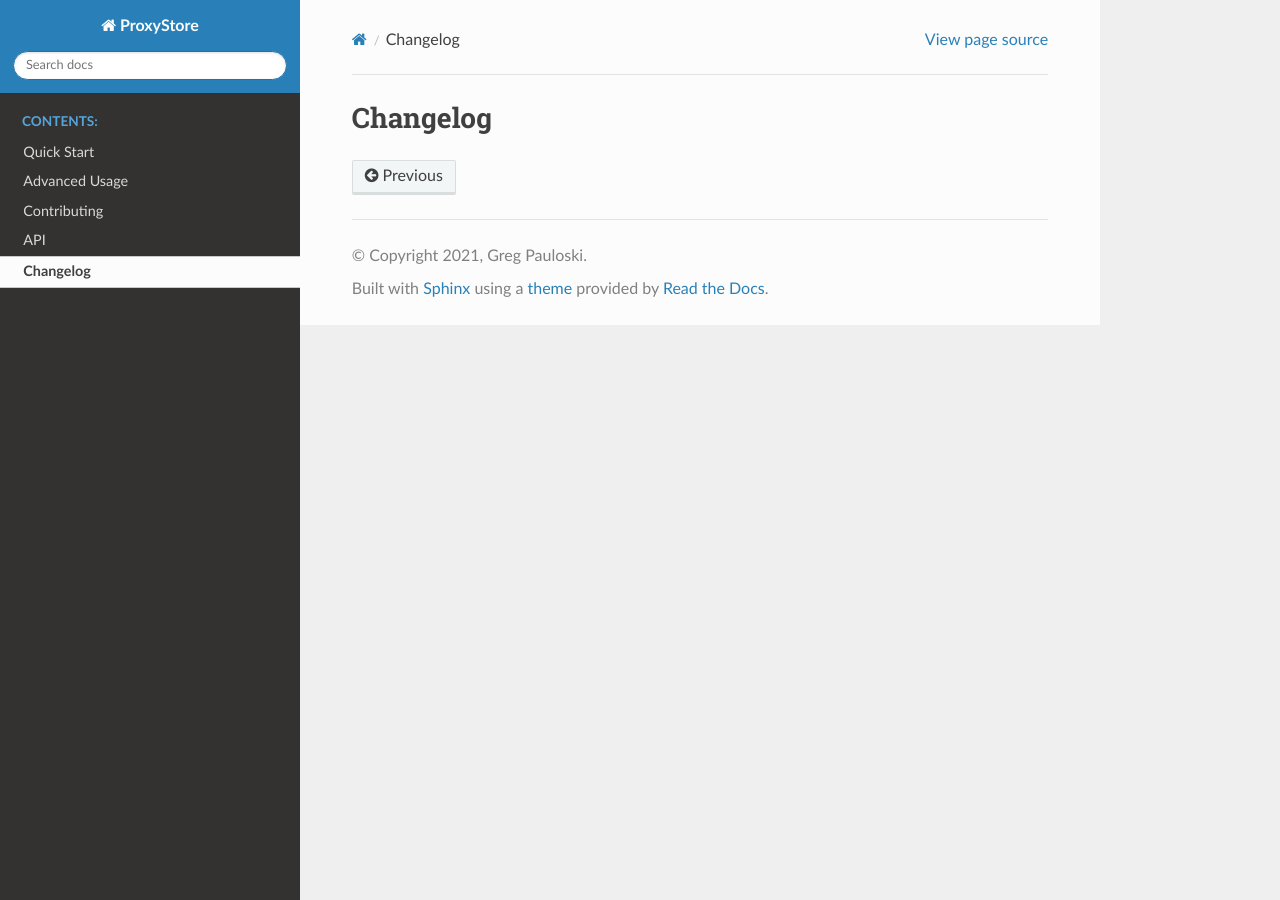
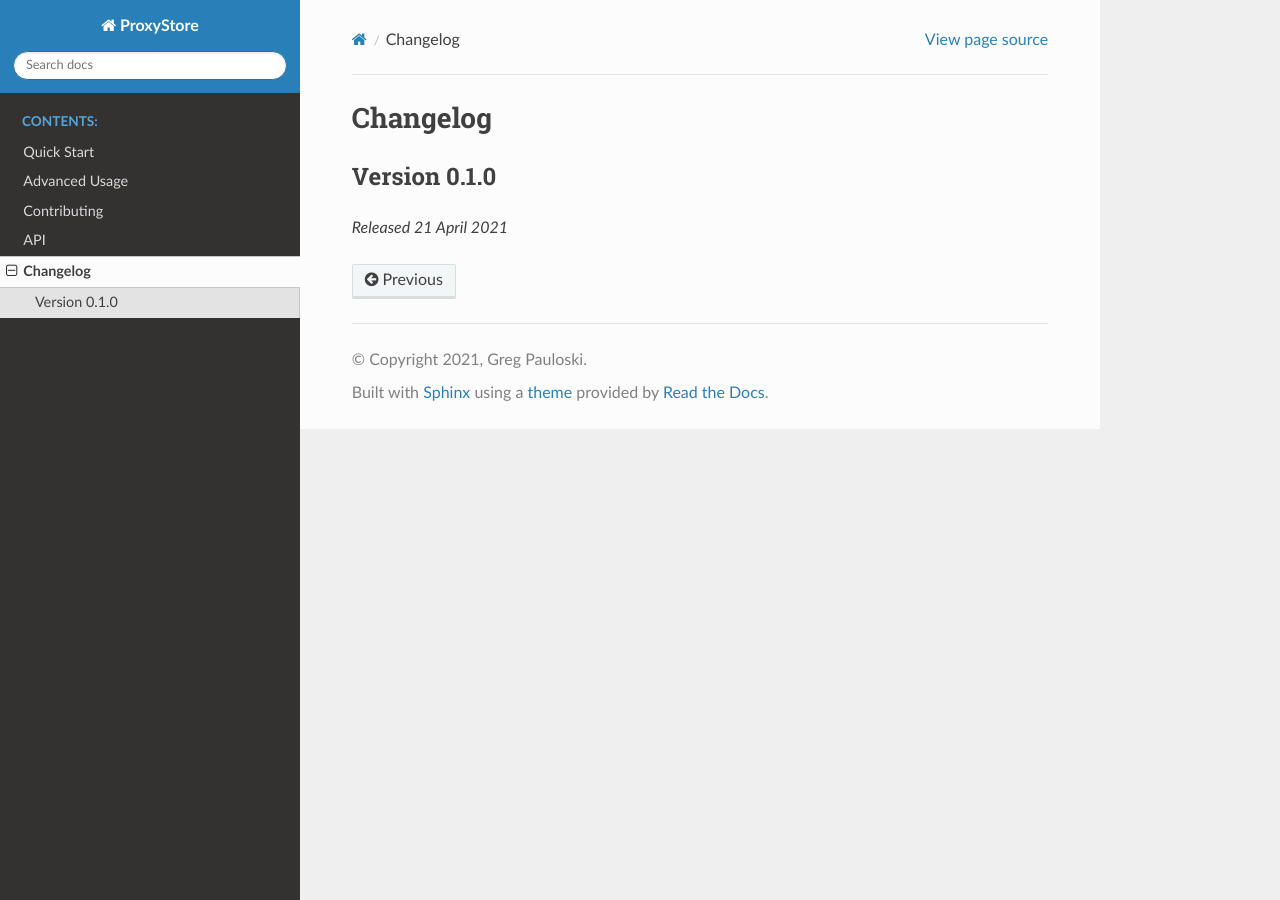
Before and after one commit to proxystore/proxystore, a Sphinx documentation site: the page built from docs/changelog.rst, in a window 1280 px wide. Built offline with Sphinx 7.4.7 and the Read the Docs theme 2.0.0, drawn with Linux system fonts in a browser that asks for light colours.

Commit message:
Prepare for v0.1.0 release

```diff
--- a/docs/changelog.rst
+++ b/docs/changelog.rst
@@ -1,2 +1,7 @@
 Changelog
 #########
+
+Version 0.1.0
+-------------
+
+`Released 21 April 2021`
--- a/proxystore/__init__.py
+++ b/proxystore/__init__.py
@@ -7,3 +7,5 @@ import proxystore.utils as utils
 
 global store
 store = None
+
+__version__ = '0.1.0'
--- a/setup.py
+++ b/setup.py
@@ -8,7 +8,7 @@ with open('README.md') as f:
 
 setuptools.setup(
     name="ProxyStore",
-    version="0.0.1",
+    version="0.1.0",
     author="Greg Pauloski",
     author_email="jgpauloski@uchicago.edu",
     description="Python Lazy Object Proxy Interface for Distributed Stores",
```
Also changed, not shown: README.md (+5 -1 lines), 1 other file.
